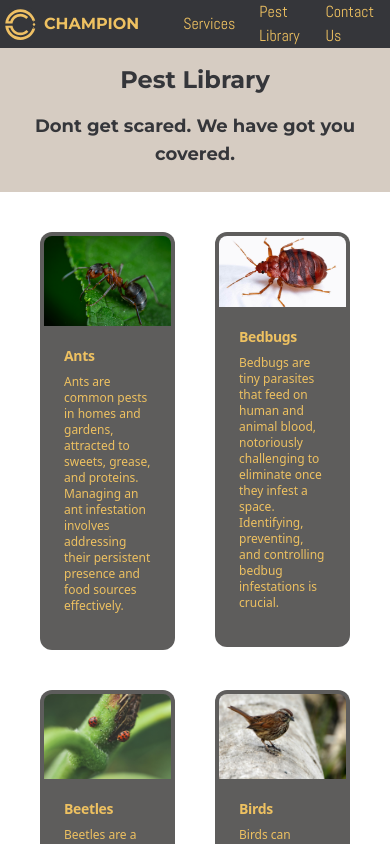
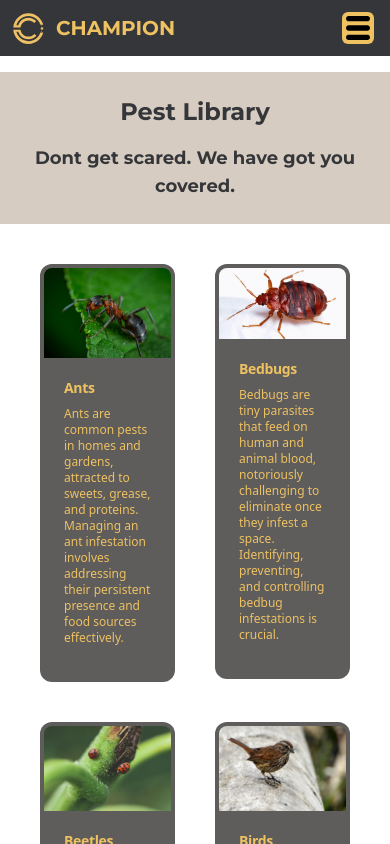
Before and after one commit to kramolar/CHAMPION-PEST-CONTROL, a React (Vite) app: page /pest-library in a window 390 px wide. Shown: the top 844 px of the page. Built offline with nearby package versions, Linux system fonts and the light colour scheme.

Commit message:
bottom bar and hamburger added

```diff
--- a/src/components/Appbar.jsx
+++ b/src/components/Appbar.jsx
@@ -1,53 +1,102 @@
-import React from "react";
+import React, { useState } from "react";
 import { Link, useLocation } from "react-router-dom";
 import company_logo from "../assets/company-logo.svg";
+import hamburger from "../assets/hamburger.png";
 
 export const Appbar = () => {
   const location = useLocation();
+  const [dropdown, setDropdown] = useState(false);
   const isHome = location.pathname === "/our-story";
   const isServices = location.pathname === "/services";
   const isContactUs = location.pathname === "/contact-us";
 
   return (
     <div>
-
       <div className="bg-black-shade flex items-center justify-between md:p-4  fixed top-0 w-full z-50">
-        <div className="flex items-center">
+        <div className="ml-2 flex items-center">
           <div className=" h-10 w-10 md:h-14 md:w-14">
             <Link to="/ ">{<img src={company_logo}></img>}</Link>
           </div>
           <Link to="/ ">
-            <div className="mx-1 md:mx-4 text-md md:text-3xl font-normal font-monteserrat font-semibold text-letter-color ">
+            <div className="mx-2   md:mx-3 text-xl md:text-3xl font-normal font-monteserrat font-semibold text-letter-color ">
               CHAMPION
             </div>
           </Link>
         </div>
+
         <div className="flex items-center">
+          <div className="relative">
+            <div>
+              <div className="mt-3 mb-3 w-8  rounded-md bg-letter-color block lg:hidden mr-4">
+                <img
+                  src={hamburger}
+                  onClick={() => setDropdown(!dropdown)}
+                  alt="Hamburger Menu"
+                />
+              </div>
+              <div
+                className={`absolute right-4 w-48 rounded-md shadow-lg bg-black-shade ring-1 ring-letter-color ${
+                  dropdown ? "block" : "hidden"
+                }`}
+              >
+                <div className="py-1">
+                  <Link
+                    to="/"
+                    className="block px-4 py-2 text-sm text-letter-color hover:text-grey-shade"
+                    onClick={() => setDropdown(false)}
+                  >
+                    Home
+                  </Link>
+                  <Link
+                    to="/pest-library"
+                    className="block px-4 py-2 text-sm text-letter-color hover:text-grey-shade"
+                    onClick={() => setDropdown(false)}
+                  >
+                    Pest Library
+                  </Link>
+                  <Link
+                    to="/services"
+                    className="block px-4 py-2 text-sm text-letter-color hover:text-grey-shade"
+                    onClick={() => setDropdown(false)}
+                  >
+                    Services
+                  </Link>
+                  <Link
+                    to="/contact-us"
+                    className="block px-4 py-2 text-sm text-letter-color hover:text-grey-shade"
+                    onClick={() => setDropdown(false)}
+                  >
+                    Contact Us
+                  </Link>
+                </div>
+              </div>
+            </div>
+          </div>
           <div
             className={`text-letter-color hover:underline ${
               isHome ? "underline" : ""
-            } text-2xl font-normal font-abel hidden md:block`}
+            } text-2xl font-normal font-abel hidden lg:block`}
           >
             <Link to="/">Home</Link>
           </div>
           <div
             className={`text-letter-color hover:underline ${
               isServices ? "underline" : ""
-            } text-md md:text-2xl font-normal font-abel ml-10`}
+            } text-xl md:text-2xl font-normal font-abel ml-10 hidden lg:block`}
           >
             <Link to="/services">Services</Link>
           </div>
           <div
             className={`text-letter-color hover:underline ${
               isServices ? "underline" : ""
-            } text-md md:text-2xl font-normal font-abel ml-6 md:ml-10`}
+            }  text-2xl font-normal font-abel ml-10 hidden lg:block`}
           >
             <Link to="/pest-library">Pest Library</Link>
           </div>
           <div
             className={`text-letter-color hover:underline ${
               isContactUs ? "underline" : ""
-            } text-md md:text-2xl font-normal font-abel ml-6 md:ml-10 mr-4`}
+            } text-2xl font-normal font-abel ml-10 hidden lg:block mr-4`}
           >
             <Link to="/contact-us">Contact Us</Link>
           </div>
--- a/src/pages/ContactUs.jsx
+++ b/src/pages/ContactUs.jsx
@@ -3,7 +3,7 @@ import { InquiryForm } from "../components/InquiryForm";
 export const ContactUs = () => {
   return (
     <div>
-      <div className="flex justify-between pt-24 ml-8 mr-8"></div>
+      <div className="flex justify-between pt-8 ml-8 mr-8"></div>
       <div>
         <InquiryForm />
       </div>
--- a/src/pages/Home.jsx
+++ b/src/pages/Home.jsx
@@ -3,6 +3,7 @@ import pic2 from "../assets/pic2.jpg";
 import { TextAnimation } from "../actions/TextAnimation";
 import home from "../assets/home.jpg";
 import hotel from "../assets/hotel.jpg";
+import phone from "../assets/phone.png"
 import factory from "../assets/factory.jpg";
 import { CardComponent } from "../components/CardComponent";
 import { Link } from "react-router-dom";
@@ -10,7 +11,7 @@ import { Link } from "react-router-dom";
 export const Home = () => {
   return (
     <div>
-      <div className="relative w-full pb-[50%]">
+      <div className="relative w-full pb-[50%] pt-8">
         <img
           src={pic2}
           alt="Pest Control"
@@ -57,7 +58,7 @@ export const Home = () => {
           receive top-notch, reliable pest control every time.
         </div>
       </div>
-      <div className="flex flex-col md:flex-row justify-between pt-20 mx-8 md:mx-20 space-y-8 md:space-y-0">
+      <div className="flex flex-col gap-8 md:flex-row justify-between pt-20 mx-8 md:mx-20 space-y-8 md:space-y-0">
         <CardComponent
           img={home}
           title={"Residential"}
@@ -81,9 +82,9 @@ export const Home = () => {
         />
       </div>
       <div className="grid grid-cols-1 md:grid-cols-3 justify-between px-8 md:px-16 pt-8 mt-12 bg-brown-shade">
-        <div className="items-center mx-8 md:mx-24">
-          <div className="text-2xl text-brown-shade2">About Us</div>
-          <div className="mt-3 font-medium ">
+        <div className="items-center">
+          <div className="text-2xl mx-8 text-brown-shade2">About Us</div>
+          <div className="mt-3 mx-8 font-medium ">
             Welcome to Champion Pest Control! With years of experience and a
             commitment to excellence, we ensure your home or business stays
             pest-free. Our skilled technicians use the latest eco-friendly
@@ -103,7 +104,7 @@ export const Home = () => {
             <Link to={"/contact-us"}>Contact Us</Link>
           </div>
         </div>
-        <div className="items-center mx-8 md:mx-24 mt-8 md:mt-0">
+        <div className="items-center mx-8 mt-8 md:mt-0">
           <div className="text-2xl text-brown-shade2">Contact Info</div>
           <div className="mt-3 font-medium">
             <div>{`Address: `}</div>
@@ -120,6 +121,11 @@ export const Home = () => {
           </div>
         </div>
       </div>
+      <div className="pt-16 bg-brown-shade"></div>
+      <div className="fixed bottom-2 items-center flex justify-center py-1 animate-bounce w-full bg-brown-shade2 md:hidden">
+        <img src={phone} className="h-6 w-6" />
+        <div className="py-1 text-grey-shade">+1 (647) 806 - 2995</div>
+      </div>
     </div>
   );
 };
--- a/src/pages/PestLibrary.jsx
+++ b/src/pages/PestLibrary.jsx
@@ -14,7 +14,7 @@ import wasps from "../assets/pests/wasps.jpg";
 
 export const PestLibrary = () => {
   return (
-    <div>
+    <div className="pt-8">
       <div className="w-full bg-grey-shade3 text-center">
         <div className="w-full bg-grey-shade3 text-center text-black-shade font-monteserrat font-semibold text-2xl md:text-4xl py-6 md:py-12">
           Pest Library
```
Also changed, not shown: src/assets/hamburger.png (added), src/assets/phone.png (added).
